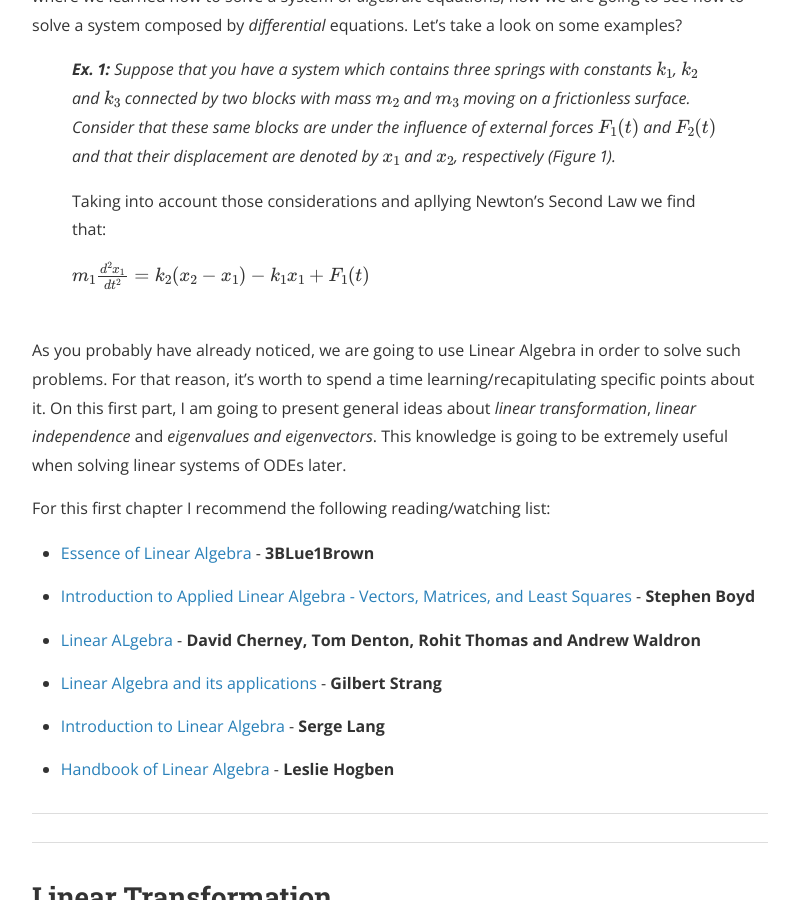
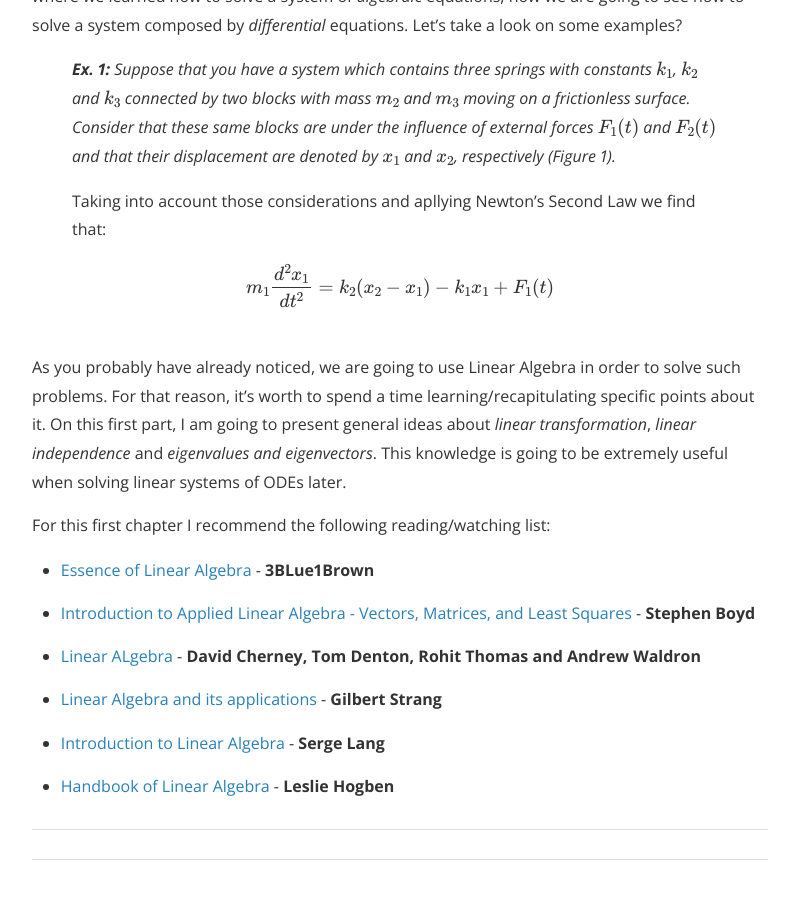
Before and after one commit to vic1309/lerofly, a Jekyll site: the page built from _posts/2019-06-06-linear_pt1.markdown, in a window 1280 px wide and 900 px high, scrolled down 929 px. Shown: the whole window, without its empty margins (240-1039 px from the left). Built offline with Jekyll 4.4.1, drawn with Linux system fonts in a browser that asks for light colours; nearby versions of some CDN libraries; formulas are drawn with MathJax 3; a script that is not in the unit is left out.

Commit message:
Update 2019-06-06-linear_pt1.markdown

```diff
--- a/_posts/2019-06-06-linear_pt1.markdown
+++ b/_posts/2019-06-06-linear_pt1.markdown
@@ -21,7 +21,7 @@ When we consider a linear system of something it means that things are **coupled
 
 > Taking into account those considerations and apllying Newton's Second Law we find that:
 
-> $ m_1 \frac{d^2 x_1}{dt^2} = k_2(x_2 - x_1) - k_1 x_1 + F_1(t) $
+> $$ \begin{equation} m_1 \frac{d^2 x_1}{dt^2} = k_2(x_2 - x_1) - k_1 x_1 + F_1(t) \end{equation}$$
 
 > $$ $$
 
```
